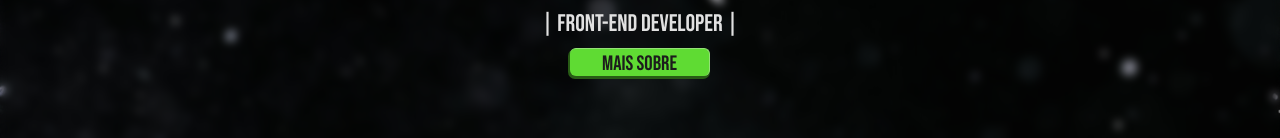
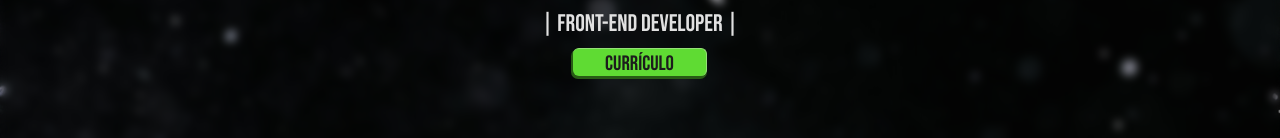
Before and after one commit to s0d4z3r0/portfolio-andre-falcao, a React (Vite) app: page / in a window 1280 px wide. Shown: the part 408-546 px from the top of the page. Built offline with nearby package versions, Linux system fonts and the light colour scheme.

Commit message:
Adicionado link do currículo para visualização

```diff
--- a/src/components/Home/Home.jsx
+++ b/src/components/Home/Home.jsx
@@ -19,7 +19,7 @@ const Home = ({ darkOrLightMode }) => {
           Eu sou André Falcão</p>
         <p>| Front-End Developer |</p>
         <div className={styles.more}>
-          <button>Mais sobre</button>
+          <a className="download" href="https://drive.google.com/file/d/1zoa1dttgPMkJKE4G13O1J4L3ZSuBGzmW/view?usp=sharing" target="_blank" rel="noreferrer" download="Currículo André Falcão.pdf">Currículo</a>
         </div>
       </div>
     </section>
--- a/src/index.css
+++ b/src/index.css
@@ -59,7 +59,8 @@ body::-webkit-scrollbar-thumb {
   border: 1px solid var(--color-emph);
 }
 
-button {
+button, a.download {
+  text-decoration: none;
   font-family: var(--font-subtitle);
   font-size: var(--size-text);
   color: var(--color-oposity-color);
@@ -74,12 +75,12 @@ button {
   transition: 50ms ease-in-out;
   -webkit-tap-highlight-color: transparent;
 }
-button:hover {
+button:hover, a.download:hover {
   background-color: rgba(73, 168, 39, 0.9);
   border-top: 1px solid rgba(73, 168, 39, 0.9);
   border-right: 1px solid rgba(73, 168, 39, 0.9);
 }
-button:active {
+button:active, a.download:active {
   box-shadow: none;
   border: none;
   margin-right: 0.3rem;
```
